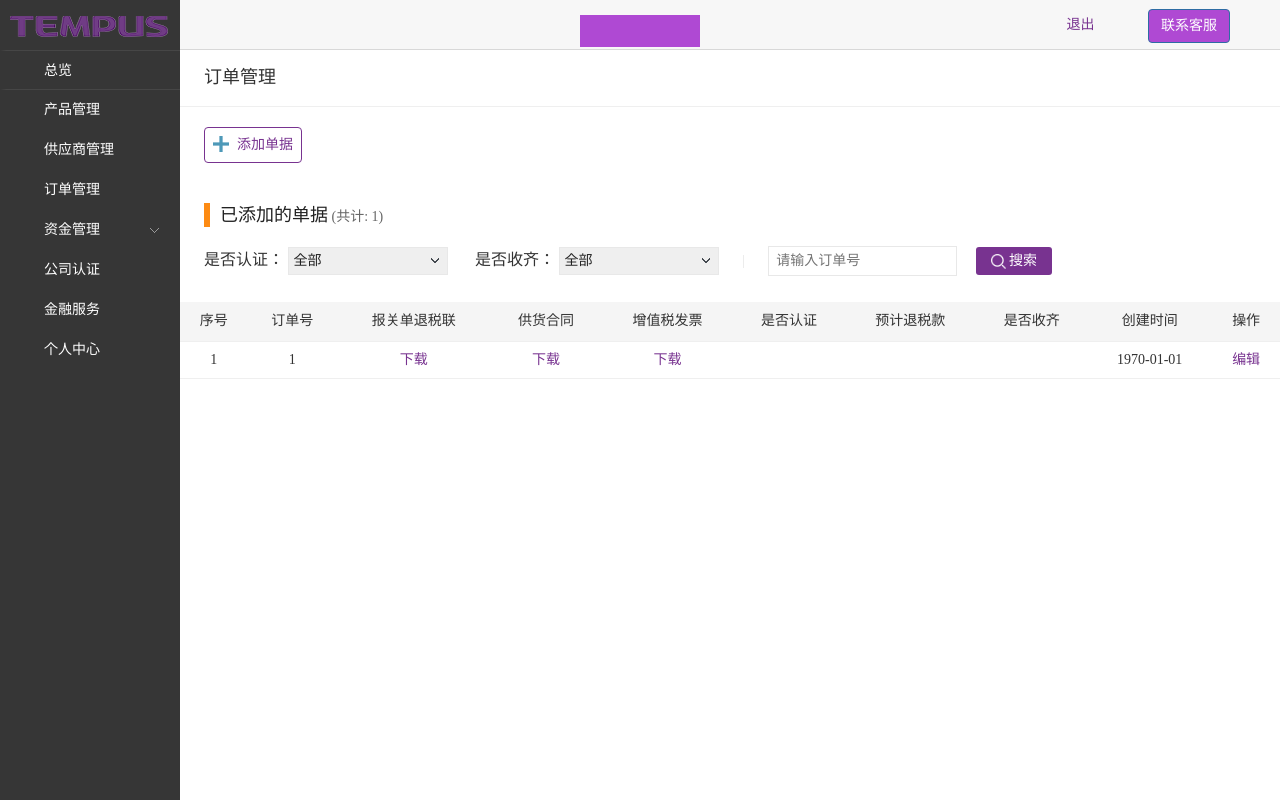
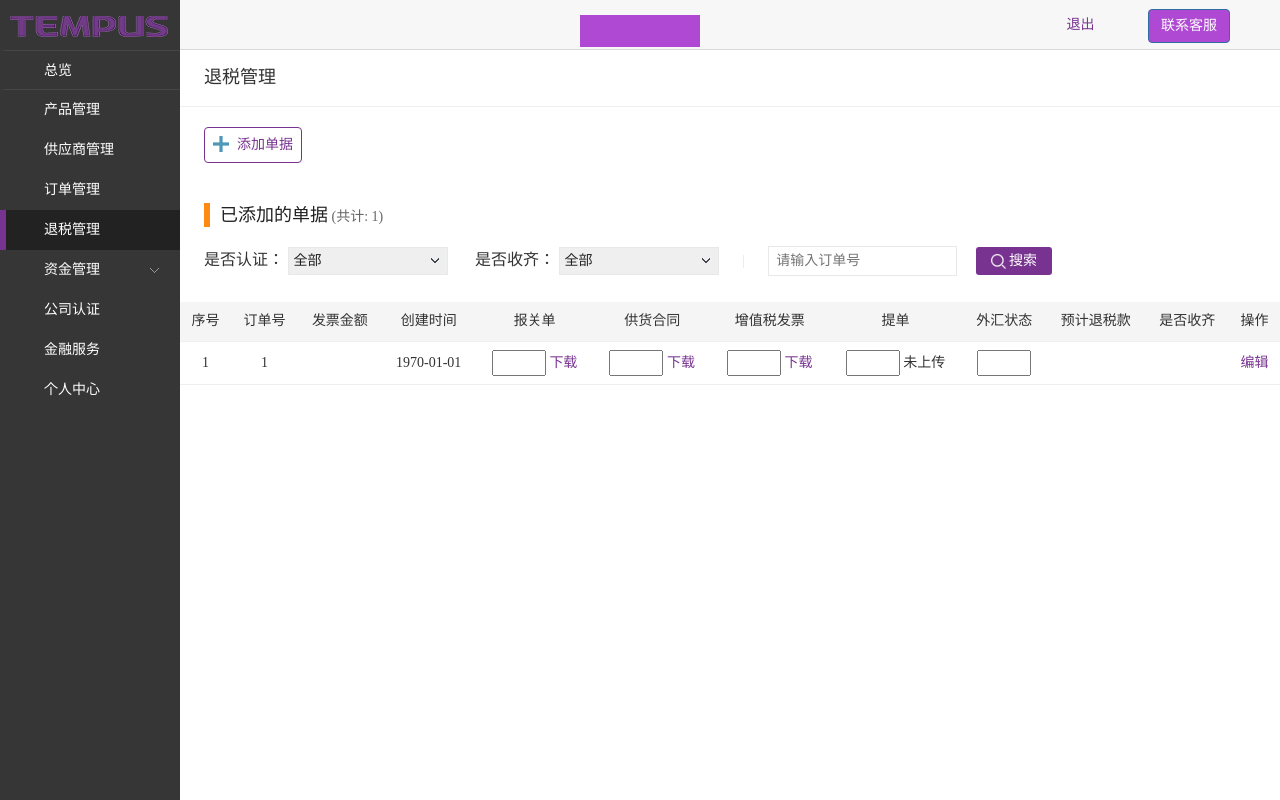
Before and after one commit to WenYan1/ydlweb, a Yii app: template ydlweb/views/collection/collection_manager.php in a window 1280 px wide. Run offline with PHP 8.4 and a stand-in for Yii, Linux system fonts and the light colour scheme; the template is opened without the code that fills it: most values are stand-ins (such as "Sample title", 1, 10 or a date in 2020); data that the repository does not hold is empty; some libraries are stand-ins or nearby versions.

Commit message:
更改頁面

```diff
--- a/ydlweb/modules/ydlbam/views/capital/capital_recharge.php
+++ b/ydlweb/modules/ydlbam/views/capital/capital_recharge.php
@@ -53,6 +53,7 @@
 						<th>银行名称</th>
 						<th>银行账号</th>
 						<th>充值日期</th>
+						<th>当时汇率</th>
 						<th>操作</th>
 					</tr>
 				</thead>
@@ -71,6 +72,7 @@
 						<td><?php echo $value['bank_name'];?></td>
 						<td><?php echo $value['bank_account'];?></td>
 						<td><?php echo date("Y-m-d", $value['created_at']); ?></td>
+						<td><input name="#####" type="text" value=""/></td>
 						<?php
 						if ($value['state'] == 1) {
 						?>
--- a/ydlweb/views/collection/collection_add.php
+++ b/ydlweb/views/collection/collection_add.php
@@ -80,7 +80,7 @@ if($this->context->_popSuccessMessage()) {
 	<div class="container-fluid submit-img" style="background-color: #FAFAFA;">
 		<div class="row-fluid col-md-12">
 			<div class="col-md-4 col-md-offset-1" >
-				<p style="display:block;float:right;">上传报关单退税联、供货合同、增值税发票 :</p>
+				<p style="display:block;float:right;">上传报关单退税联、供货合同、增值税发票、提单 :</p>
 			</div>
 			<div class="col-md-7">
 				<img id = "tax_refund_btn" src="../images/upload_bg.png"/>
@@ -89,6 +89,8 @@ if($this->context->_popSuccessMessage()) {
 				<input id="supply_contract_input" type="file" accept="image/*" name="supply_contract" />
 				<img id = "invoice_btn" src="../images/upload_bg.png"/>
 				<input id="invoice_input" type="file" accept="image/*" name="invoice" />
+				<img id = "invoice_btn" src="../images/upload_bg.png"/>
+				<input id="#####" type="file" accept="image/*" name="#####" />
 			</div>
 		</div>
 		<div class="row-fluid col-md-12">
--- a/ydlweb/views/collection/collection_edit.php
+++ b/ydlweb/views/collection/collection_edit.php
@@ -80,7 +80,7 @@ if($this->context->_popSuccessMessage()) {
 	<div class="container-fluid submit-img" style="background-color: #FAFAFA;">
 		<div class="row-fluid col-md-12">
 			<div class="col-md-4 col-md-offset-1" >
-				<p style="display:block;float:right;">上传报关单退税联、供货合同、增值税发票 :</p>
+				<p style="display:block;float:right;">上传报关单退税联、供货合同、增值税发票、提单:</p>
 			</div>
 			<div class="col-md-7">
 				<img id = "tax_refund_btn" src="<?php echo !empty($collection['tax_refund']) ? $img_source.$collection['tax_refund'] : '../images/upload_bg.png';?>"/>
@@ -89,6 +89,8 @@ if($this->context->_popSuccessMessage()) {
 				<input id="supply_contract_input" type="file" accept="image/*" name="supply_contract" />
 				<img id = "invoice_btn" src="<?php echo !empty($collection['invoice']) ? $img_source.$collection['invoice'] : '../images/upload_bg.png';?>"/>
 				<input id="invoice_input" type="file" accept="image/*" name="invoice" />
+				<img id = "invoice_btn" src=""/>
+				<input id="#####" type="file" accept="image/*" name="#####" />
 
                 <input id="tax_refund_hide" type="hidden" value="<?php echo !empty($collection['tax_refund']) ? $img_source.$collection['tax_refund'] : '';?>>" />
                 <input id="supply_contract_hide" type="hidden" value="<?php echo !empty($collection['supply_contract']) ? $img_source.$collection['supply_contract'] : '';?>>" />
--- a/ydlweb/views/collection/collection_manager.php
+++ b/ydlweb/views/collection/collection_manager.php
@@ -23,12 +23,12 @@ if($this->context->_popSuccessMessage()) {
 }
 ?>
 <meta name="csrf-token" content="<?= Yii::$app->request->csrfToken ?>"/>
-<title>单据收集</title>
+<title>退税管理</title>
 
 
 <div class="container-fluid">
     <div class="row-fluid title-div">
-        <p class="spacing-left">订单管理</p>
+        <p class="spacing-left">退税管理</p>
     </div>
     <div class="row-fluid col-md-12" >
         <a class="blue-border spacing-left" href=<?php echo Yii::$app->urlManager->createUrl(['collection/add']);?>>
@@ -80,13 +80,15 @@ if($this->context->_popSuccessMessage()) {
                         <tr>
                             <th>序号</th>
                             <th>订单号</th>
-                            <th>报关单退税联</th>
+							<th>发票金额</th>
+							<th>创建时间</th>
+                            <th>报关单</th>
                             <th>供货合同</th>
                             <th>增值税发票</th>
-                            <th>是否认证</th>
+                            <th>提单</th>
+							<th>外汇状态</th>
                             <th>预计退税款</th>
                             <th>是否收齐</th>
-                            <th>创建时间</th>
                             <th>操作</th>
                         </tr>
                         </thead>
@@ -98,38 +100,40 @@ if($this->context->_popSuccessMessage()) {
                             <tr>
                                 <td><?php echo ($page - 1) * 10 + $i; ?></td>
                                 <td><?=$data['order_number']?></td>
-                                <td>
+								<td></td>
+								<td><?php echo date(("Y-m-d"), $data['created_at']); ?></td>
+                                <td><input name="#####" type="text" id="#####" value=""  style="width: 54px;">
                                     <?php if (!empty($data['tax_refund'])){ ?>
                                     <a href="<?php echo $img_source.$data['tax_refund']?>">下载</a>
                                     <?php } else { ?>
                                         未上传
                                     <?php } ?>
                                 </td>
-                                <td>
+                                <td><input name="#####" type="text" id="#####" value="" style="width: 54px;">
                                     <?php if (!empty($data['supply_contract'])){ ?>
                                     <a href="<?php echo $img_source.$data['supply_contract']?>">下载</a>
                                     <?php } else { ?>
                                         未上传
                                     <?php } ?>
                                 </td>
-                                <td>
+                                <td><input name="#####" type="text" id="#####" value="" style="width: 54px;">
                                     <?php if (!empty($data['invoice'])){ ?>
                                     <a href="<?php echo $img_source.$data['invoice']?>">下载</a>
                                     <?php } else { ?>
                                         未上传
                                     <?php } ?>
                                 </td>
-                                <td>
-                                    <?php
-                                    if ($data['is_identification'] == 1){
-                                        echo '是';
-                                    }else if ($data['is_identification'] == 2){
-                                        echo '否';
-                                    }else{
-                                        echo '';
-                                    }
-                                    ?>
+
+                                <td><input name="#####" type="text" id="#####" value="" style="width: 54px;">
+									 <?php if (!empty($data['is_identification'])){ ?>
+                                    <a href="<?php echo $img_source.$data['is_identification']?>">下载</a>
+                                    <?php } else { ?>
+                                        未上传
+                                    <?php } ?>
                                 </td>
+								<td>
+									<input name="#####" type="text" id="#####" value="" style="width: 54px;">
+								</td>
                                 <td><?=$data['is_end']?></td>
                                 <td>
 		                            <?php
@@ -142,7 +146,7 @@ if($this->context->_popSuccessMessage()) {
 		                            }
 		                            ?>
                                 </td>
-                                <td><?php echo date(("Y-m-d"), $data['created_at']); ?></td>
+
                                 <td class="blue-color">
                                     <a href=<?php echo Yii::$app->urlManager->createUrl(['collection/edit','id'=> $data['id']]);?>>
                                         编辑
--- a/ydlweb/views/goods/add_product.php
+++ b/ydlweb/views/goods/add_product.php
@@ -67,7 +67,7 @@ if($this->context->_popSuccessMessage()) {
                                     <input type="text" required="required" name="original_price" class="font--content input-padding"  id="product-price" value="">
                                 </div>
                                 <div class="space-top" style="width: 380px">
-                                    <p class="font-content-size font--title title-width" style="text-align: left;" >HS Code：</p>
+                                    <p class="font-content-size font--title title-width" style="text-align: left;" >海关编码HS Code：</p>
                                     <input id="hs-code" type="text" required="required" name="hs_code" class="font--content input-padding"  id="product-code" value=""><br>
                                     <p id="search-rate">查询</p>
                                 </div>
--- a/ydlweb/views/layouts/main.php
+++ b/ydlweb/views/layouts/main.php
@@ -37,13 +37,13 @@ AppAsset::register($this);
             <li class="products"><a href='<?php echo Yii::$app->urlManager->createUrl(['goods']); ?>' >产品管理</a></li>
            <li class="supplier"><a href='<?php echo Yii::$app->urlManager->createUrl(['supplier']); ?>' >供应商管理</a></li>
            <li class="order"><a href='<?php echo Yii::$app->urlManager->createUrl(['order']); ?>' >订单管理</a></li>
-           <!--<li class="collection"><a href='<?php echo Yii::$app->urlManager->createUrl(['collection']); ?>' >单据收集</a></li>-->
+           <li class="collection"><a href='<?php echo Yii::$app->urlManager->createUrl(['collection']); ?>' >退税管理</a></li>
            <li class="capital">
                资金管理 <i class="icon"></i>
            </li>
             <div class="capital-detail">
 				<li class="capital-balance"><a href='<?php echo Yii::$app->urlManager->createUrl(['capital/capital-logs']); ?>'>充值结汇</a></li>
-                <li class="capital-manage"><a href='<?php echo Yii::$app->urlManager->createUrl(['capital']); ?>'>付款退税</a></li>
+                <li class="capital-manage"><a href='<?php echo Yii::$app->urlManager->createUrl(['capital']); ?>'>付款还款</a></li>
 
             </div>
           <li class="company"><a href="<?php echo Yii::$app->urlManager->createUrl(['/company']); ?>">公司认证</a></li>
--- a/ydlweb/web/js/capital/capital_recharge.js
+++ b/ydlweb/web/js/capital/capital_recharge.js
@@ -14,8 +14,8 @@ function submitInfo(){
 			alert("银行账号不能为空！");
 		}else if (checkData($("#recharge_amount").val())) {
 			alert("充值金额不能为空！");
-		}else if(!check_number($("#recharge_amount").val())){
-			alert("充值金额必须为正整数！");
+		//}else if(!check_number($("#recharge_amount").val())){
+		//	alert("充值金额必须为正整数！");
 		}else if (checkData($("#recharge_time").val())){
 			alert("充值日期不能为空！");
 		}else{
@@ -29,7 +29,7 @@ function checkData(data){
 }
 
 function check_number(obj) {
-	var e = new RegExp("^[0-9]*[1-9][0-9]*$");
+	var e = new RegExp("(^[1-9]([0-9]+)?(\.[0-9]{1,2})?$)|(^(0){1}$)|(^[0-9]\.[0-9]([0-9])?$)");
 	if (e.test(obj)) {
 		return true;
 	}else{
```
Also changed, not shown: ydlweb/views/capital/capital_balance.php (+24 -13 lines), ydlweb/views/capital/capital_manager.php (+6 -4 lines), ydlweb/views/order/add_order_1.php (+10 -6 lines), ydlweb/views/order/order_manage.php (+6 -6 lines).
